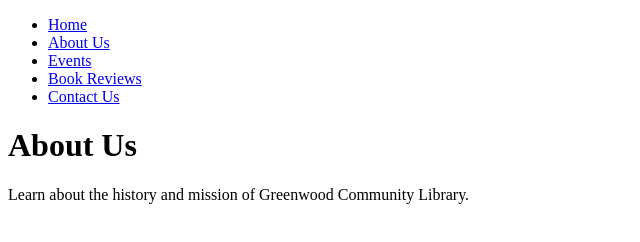
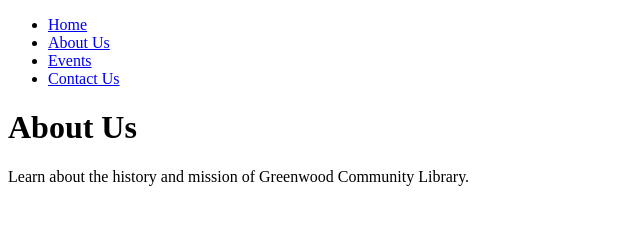
Before and after one commit to Sola-Royal/greenwood-library-website, a plain HTML site: page about.html in a window 1280 px wide. Shown: the whole page, without its empty margins (0-640 px from the left). Drawn offline with Linux system fonts and the light colour scheme.

Commit message:
removal of book review first

```diff
--- a/about.html
+++ b/about.html
@@ -12,7 +12,6 @@
                 <li><a href="index.html">Home</a></li>
                 <li><a href="about.html">About Us</a></li>
                 <li><a href="events.html">Events</a></li>
-                <li><a href="book-reviews.html">Book Reviews</a></li>
                 <li><a href="contact.html">Contact Us</a></li>
             </ul>
         </nav>
```
Also changed, not shown: index.html (+0 -1 lines), img/6. cap stage commit.jpg (added), img/7. cap push.jpg (added).
